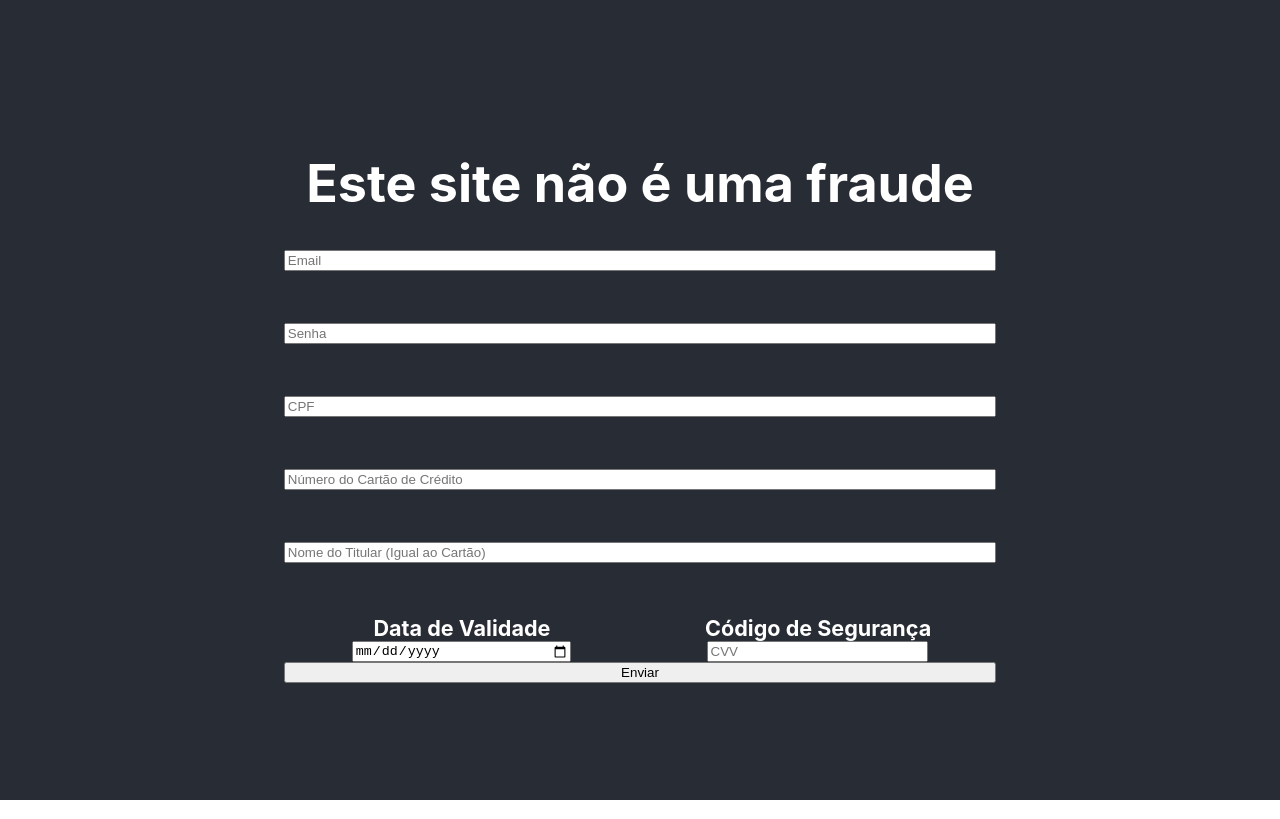
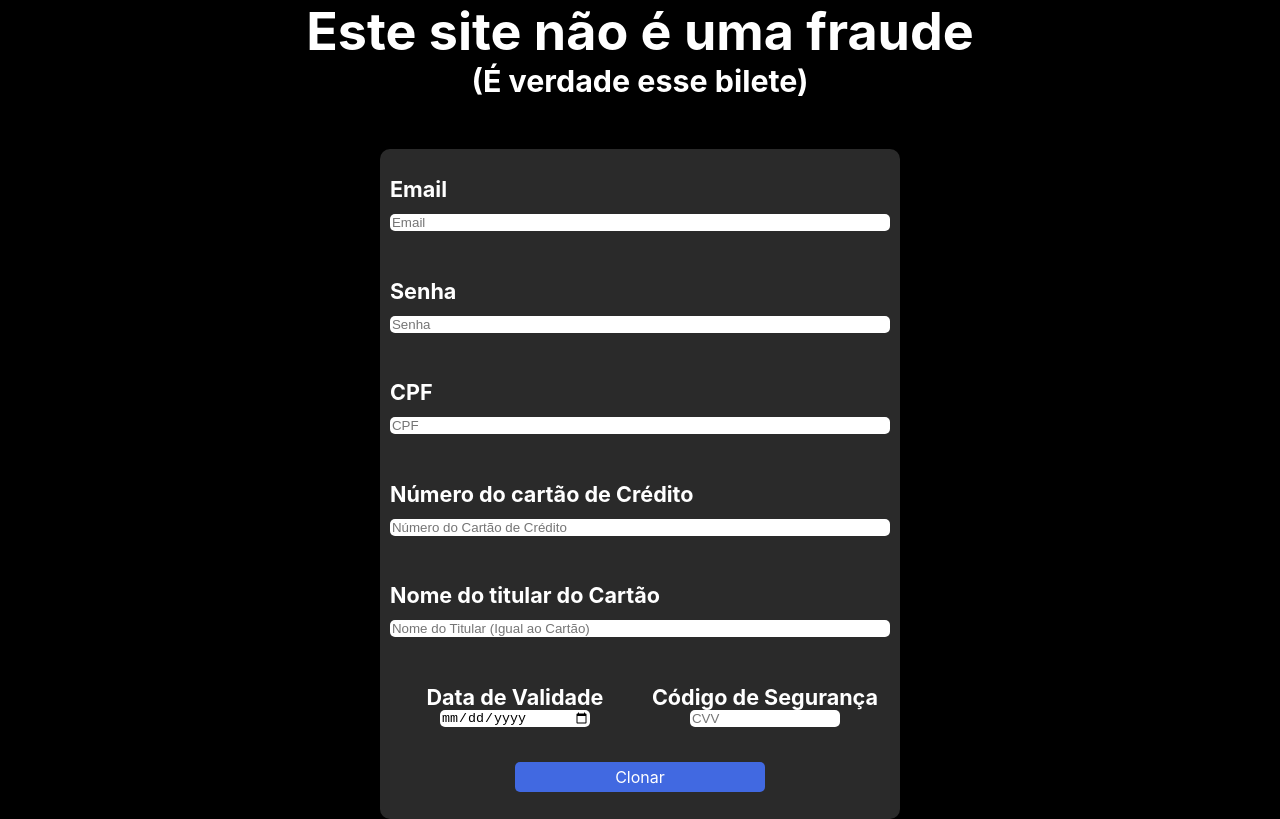
Before and after one commit to Kenzie-Academy-Brasil-Developers/react-atividade-s2-praticando-forms-igormgg, a React (Create React App) app: page / in a window 1280 px wide. Built offline with nearby package versions, Linux system fonts and the light colour scheme.

Commit message:
feat: added some form_box stylization

```diff
--- a/src/App.css
+++ b/src/App.css
@@ -2,19 +2,8 @@
   text-align: center;
 }
 
-.App-logo {
-  height: 40vmin;
-  pointer-events: none;
-}
-
-@media (prefers-reduced-motion: no-preference) {
-  .App-logo {
-    animation: App-logo-spin infinite 20s linear;
-  }
-}
-
 .App-header {
-  background-color: #282c34;
+  background-color: black;
   min-height: 100vh;
   display: flex;
   flex-direction: column;
@@ -23,16 +12,3 @@
   font-size: calc(10px + 2vmin);
   color: white;
 }
-
-.App-link {
-  color: #61dafb;
-}
-
-@keyframes App-logo-spin {
-  from {
-    transform: rotate(0deg);
-  }
-  to {
-    transform: rotate(360deg);
-  }
-}
--- /dev/null
+++ b/src/Components/Card/index.js
@@ -0,0 +1 @@
+const Card = ({}) => {};
--- a/src/Components/Form/index.js
+++ b/src/Components/Form/index.js
@@ -2,12 +2,15 @@ import { useForm } from "react-hook-form";
 import "./styles.css";
 import { yupResolver } from "@hookform/resolvers/yup";
 import * as yup from "yup";
+import { useState } from "react";
 
 const Form = () => {
+  const [showCard, setShowCard] = useState(false);
+
   const formSchema = yup.object().shape({
     email: yup
       .string()
-      .required("Digite o email")
+      .required("*Digite o email")
       .email("Email inválido")
       .matches(
         "^([-a-zA-Z0-9_-]*@(gmail|yahoo|ymail|rocketmail|bol|hotmail|live|msn|ig|globomail|oi|pop|inteligweb|r7|folha|zipmail).(com|info|gov|net|org|tv)(.[-a-z]{2})?)*$",
@@ -15,27 +18,27 @@ const Form = () => {
       ),
     password: yup
       .string()
-      .required("Digite a senha")
+      .required("*Digite a senha")
       .matches(
         "^(?=.*[a-z])(?=.*[A-Z])(?=.*[0-9])(?=.*[!@#$%^&*])(?=.{8,})",
         "A senha deve conter pelo menos 8 caracteres, sendo um minúsculo, um maiúsculo, um número, e um caracter especial (!@#$%^&*)"
       ),
     cpf: yup
       .string()
-      .required("Digite o CPF")
+      .required("*Digite o CPF")
       .matches("^([0-9]{3}.?[0-9]{3}.?[0-9]{3}-?[0-9]{2})$", "CPF inválido"),
     cardNumber: yup
       .string()
-      .required("Digite o número do cartão")
+      .required("*Digite o número do cartão")
       .matches(
         "^(?:4[0-9]{12}(?:[0-9]{3})?|[25][1-7][0-9]{14}|6(?:011|5[0-9][0-9])[0-9]{12}|3[47][0-9]{13}|3(?:0[0-5]|[68][0-9])[0-9]{11}|(?:2131|1800|35d{3})d{11})$",
         "Cartão inválido"
       ),
-    ownerName: yup.string().required("Digite o nome do titular"),
-    validThrough: yup.string().required("Selecione a validade do cartão"),
+    ownerName: yup.string().required("*Digite o nome do titular"),
+    validThrough: yup.string().required("*Selecione a validade do cartão"),
     cvv: yup
       .string()
-      .required("Digite o código de segurança")
+      .required("*Digite o código de segurança")
       .matches("^([0-9]{3})$", "CVV inválido"),
   });
 
@@ -47,26 +50,51 @@ const Form = () => {
     resolver: yupResolver(formSchema),
   });
 
-  const onSubmit = (data) => console.log(data);
+  const onSubmit = (data) => {
+    return console.log(data);
+  };
 
-  console.log(errors);
+  // const onSubmit = (data) => {
+  //     return (
+  //         <div>{data.email)</div>
+  //     )
+  // };
 
   return (
     <div>
       <h1>Este site não é uma fraude</h1>
+      <h3>(É verdade esse bilete)</h3>
       <form className="form_box" onSubmit={handleSubmit(onSubmit)}>
+        <div>
+          <h5>Email</h5>
           <input placeholder="Email" {...register("email")} type="email" />
           <p>{errors.email?.message}</p>
-        <input placeholder="Senha" {...register("password")} type="password" />
+        </div>
+        <div>
+          <h5>Senha</h5>
+          <input
+            placeholder="Senha"
+            {...register("password")}
+            type="password"
+          />
           <p>{errors.password?.message}</p>
+        </div>
+        <div>
+          <h5>CPF</h5>
           <input placeholder="CPF" {...register("cpf")} type="number" />
           <p>{errors.cpf?.message}</p>
+        </div>
+        <div>
+          <h5>Número do cartão de Crédito</h5>
           <input
             placeholder="Número do Cartão de Crédito"
             {...register("cardNumber")}
             type="text"
           />
           <p>{errors.cardNumber?.message}</p>
+        </div>
+        <div>
+          <h5>Nome do titular do Cartão</h5>
           <input
             placeholder="Nome do Titular (Igual ao Cartão)"
             {...register("ownerName")}
@@ -74,6 +102,7 @@ const Form = () => {
             maxLength="18"
           />
           <p>{errors.ownerName?.message}</p>
+        </div>
         <div className="form_box__expiry_code">
           <h5>Data de Validade</h5>
           <h5>Código de Segurança</h5>
@@ -91,8 +120,9 @@ const Form = () => {
           <p>{errors.validThrough?.message}</p>
           <p>{errors.cvv?.message}</p>
         </div>
-        <button>Enviar</button>
+        <button onClick={() => setShowCard(true)}>Clonar</button>
       </form>
+      {showCard && <div>ESTE É O MEU CARTÃO</div>}
     </div>
   );
 };
--- a/src/Components/Form/styles.css
+++ b/src/Components/Form/styles.css
@@ -1,6 +1,43 @@
+h1,
+h3 {
+  margin: 0px;
+}
+
+h3 {
+  margin-bottom: 50px;
+}
+
+h5 {
+  margin: 0px;
+  text-align: left;
+}
+
 .form_box {
+  max-width: 500px;
+  height: 650px;
+  margin: 0 auto;
   display: flex;
   flex-direction: column;
+  justify-content: space-around;
+  padding: 10px;
+  background-color: rgba(65, 65, 65, 0.658);
+  border-radius: 10px;
+}
+
+.form_box input {
+  width: 100%;
+  border: none;
+  border-radius: 5px;
+  box-sizing: border-box;
+}
+
+.form_box p {
+  margin: 0px;
+  margin-bottom: 10px;
+  text-align: left;
+  color: rgb(255, 0, 0);
+  font-size: 16px;
+  text-shadow: 1px 1px 1px white;
 }
 
 .form_box__expiry_code {
@@ -16,9 +53,27 @@
 .form_box__expiry_code h5 {
   width: 50%;
   margin: 0px;
+  text-align: center;
 }
 
 .form_box__expiry_code p {
   width: 50%;
   margin: 0px;
 }
+
+.form_box button {
+  margin: 0 auto;
+  width: 50%;
+  height: 30px;
+  border: none;
+  border-radius: 5px;
+  background-color: royalblue;
+  color: white;
+  font-family: inherit;
+  font-size: 16px;
+}
+
+.form_box button:hover {
+  cursor: pointer;
+  filter: brightness(0.8);
+}
```
Lines whose indentation alone changed are shown as unchanged.
